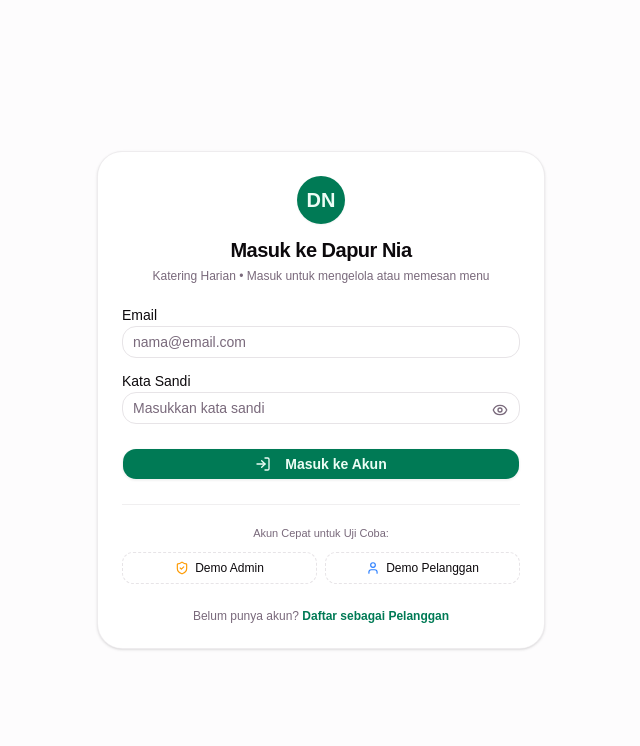
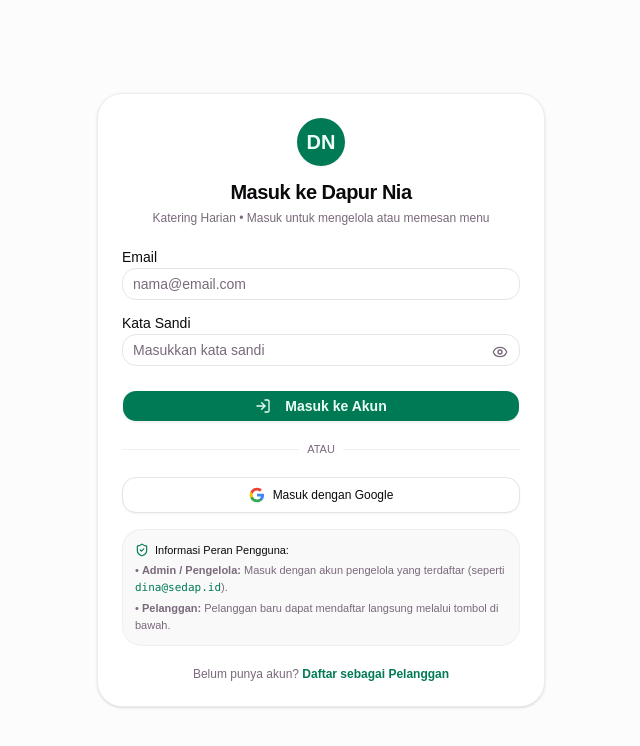
Before and after one commit to rossalivia/dapur-nia, a React (Vite) app: page /login in a window 1280 px wide. Shown: the top 746 px of the page, without its empty margins (319-959 px from the left). Built offline with nearby package versions, Linux system fonts and the light colour scheme; no server answers.

Commit message:
fix(auth): connect real Firebase accounts, remove dummy demo buttons, and add Google login

```diff
--- a/src/features/auth/components/LoginPage.tsx
+++ b/src/features/auth/components/LoginPage.tsx
@@ -4,10 +4,10 @@ import { useAuth } from '../hooks/useAuth';
 import { Button } from '@/components/ui/button';
 import { Input } from '@/components/ui/input';
 import { Label } from '@/components/ui/label';
-import { AlertCircle, LogIn, Loader2, Eye, EyeOff, ShieldCheck, User } from 'lucide-react';
+import { AlertCircle, LogIn, Loader2, Eye, EyeOff, ShieldCheck } from 'lucide-react';
 
 export const LoginPage: React.FC = () => {
-  const { login } = useAuth();
+  const { login, loginGoogle } = useAuth();
   const navigate = useNavigate();
 
   const [email, setEmail] = useState('');
@@ -15,6 +15,7 @@ export const LoginPage: React.FC = () => {
   const [showPassword, setShowPassword] = useState(false);
   const [serverError, setServerError] = useState<string | null>(null);
   const [isSubmitting, setIsSubmitting] = useState(false);
+  const [isGoogleSubmitting, setIsGoogleSubmitting] = useState(false);
 
   const handleSubmit = async (e: React.FormEvent) => {
     e.preventDefault();
@@ -36,10 +37,17 @@ export const LoginPage: React.FC = () => {
     }
   };
 
-  const handleFillDemo = (demoEmail: string, demoPass: string) => {
-    setEmail(demoEmail);
-    setPassword(demoPass);
+  const handleGoogleLogin = async () => {
     setServerError(null);
+    try {
+      setIsGoogleSubmitting(true);
+      await loginGoogle();
+      navigate('/menu', { replace: true });
+    } catch (err: any) {
+      setServerError(err.message || 'Gagal masuk dengan Google.');
+    } finally {
+      setIsGoogleSubmitting(false);
+    }
   };
 
   return (
@@ -73,7 +81,7 @@ export const LoginPage: React.FC = () => {
               placeholder="nama@email.com"
               value={email}
               onChange={(e) => setEmail(e.target.value)}
-              disabled={isSubmitting}
+              disabled={isSubmitting || isGoogleSubmitting}
               className="mt-1"
             />
           </div>
@@ -89,7 +97,7 @@ export const LoginPage: React.FC = () => {
                 placeholder="Masukkan kata sandi"
                 value={password}
                 onChange={(e) => setPassword(e.target.value)}
-                disabled={isSubmitting}
+                disabled={isSubmitting || isGoogleSubmitting}
                 className="pr-10"
               />
               <button
@@ -106,7 +114,7 @@ export const LoginPage: React.FC = () => {
           <Button
             type="submit"
             className="w-full mt-2 font-semibold shadow-xs"
-            disabled={isSubmitting}
+            disabled={isSubmitting || isGoogleSubmitting}
           >
             {isSubmitting ? (
               <>
@@ -122,36 +130,61 @@ export const LoginPage: React.FC = () => {
           </Button>
         </form>
 
-        {/* Demo Fast Fill untuk Uji Coba */}
-        <div className="mt-6 pt-5 border-t border-border/60">
-          <p className="text-[11px] font-medium text-muted-foreground text-center mb-2.5">
-            Akun Cepat untuk Uji Coba:
-          </p>
-          <div className="grid grid-cols-2 gap-2">
-            <Button
-              type="button"
-              variant="outline"
-              size="sm"
-              onClick={() => handleFillDemo('admin@dapurnia.com', 'admin123')}
-              className="text-xs h-8 gap-1.5 border-dashed"
-            >
-              <ShieldCheck className="h-3.5 w-3.5 text-amber-500" />
-              Demo Admin
-            </Button>
-            <Button
-              type="button"
-              variant="outline"
-              size="sm"
-              onClick={() => handleFillDemo('pelanggan@dapurnia.com', 'pelanggan123')}
-              className="text-xs h-8 gap-1.5 border-dashed"
-            >
-              <User className="h-3.5 w-3.5 text-blue-500" />
-              Demo Pelanggan
-            </Button>
+        <div className="relative my-5">
+          <div className="absolute inset-0 flex items-center">
+            <div className="w-full border-t border-border/60"></div>
+          </div>
+          <div className="relative flex justify-center text-xs uppercase">
+            <span className="bg-background px-2 text-muted-foreground text-[11px]">Atau</span>
           </div>
         </div>
 
-        <div className="mt-6 text-center text-xs text-muted-foreground">
+        <Button
+          type="button"
+          variant="outline"
+          onClick={handleGoogleLogin}
+          disabled={isSubmitting || isGoogleSubmitting}
+          className="w-full gap-2 text-xs font-medium h-9 shadow-xs"
+        >
+          {isGoogleSubmitting ? (
+            <Loader2 className="h-4 w-4 animate-spin" />
+          ) : (
+            <svg className="h-4 w-4" viewBox="0 0 24 24">
+              <path
+                fill="#4285F4"
+                d="M22.56 12.25c0-.78-.07-1.53-.2-2.25H12v4.26h5.92c-.26 1.37-1.04 2.53-2.21 3.31v2.77h3.57c2.08-1.92 3.28-4.74 3.28-8.09z"
+              />
+              <path
+                fill="#34A853"
+                d="M12 23c2.97 0 5.46-.98 7.28-2.66l-3.57-2.77c-.98.66-2.23 1.06-3.71 1.06-2.86 0-5.29-1.93-6.16-4.53H2.18v2.84C3.99 20.53 7.7 23 12 23z"
+              />
+              <path
+                fill="#FBBC05"
+                d="M5.84 14.09c-.22-.66-.35-1.36-.35-2.09s.13-1.43.35-2.09V7.06H2.18C1.43 8.55 1 10.22 1 12s.43 3.45 1.18 4.94l2.85-2.22.81-.63z"
+              />
+              <path
+                fill="#EA4335"
+                d="M12 5.38c1.62 0 3.06.56 4.21 1.64l3.15-3.15C17.45 2.09 14.97 1 12 1 7.7 1 3.99 3.47 2.18 7.06l3.66 2.84c.87-2.6 3.3-4.52 6.16-4.52z"
+              />
+            </svg>
+          )}
+          Masuk dengan Google
+        </Button>
+
+        <div className="mt-4 p-3 bg-muted/40 rounded-xl border border-border/50 text-[11px] text-muted-foreground space-y-1">
+          <div className="flex items-center gap-1.5 font-medium text-foreground">
+            <ShieldCheck className="h-3.5 w-3.5 text-primary" />
+            <span>Informasi Peran Pengguna:</span>
+          </div>
+          <p>
+            • <strong>Admin / Pengelola:</strong> Masuk dengan akun pengelola yang terdaftar (seperti <span className="text-primary font-mono">dina@sedap.id</span>).
+          </p>
+          <p>
+            • <strong>Pelanggan:</strong> Pelanggan baru dapat mendaftar langsung melalui tombol di bawah.
+          </p>
+        </div>
+
+        <div className="mt-5 text-center text-xs text-muted-foreground">
           Belum punya akun?{' '}
           <Link to="/register" className="font-semibold text-primary hover:underline">
             Daftar sebagai Pelanggan
--- a/src/features/auth/context/AuthContext.tsx
+++ b/src/features/auth/context/AuthContext.tsx
@@ -1,13 +1,13 @@
 import React, { createContext, useContext, useEffect, useState } from 'react';
 import { User, onAuthStateChanged } from 'firebase/auth';
 import { auth, db } from '@/lib/firebase';
-import { collection, query, where, getDocs } from 'firebase/firestore';
+import { collection, query, where, getDocs, doc, setDoc, serverTimestamp } from 'firebase/firestore';
 import {
   isEmailAdmin,
   loginUser,
+  loginWithGoogle,
   registerPelanggan,
   logoutUser,
-  fetchPelangganProfile,
 } from '../services/authService';
 import { LoginDTO, RegisterPelangganDTO, UserRole } from '../types';
 import { Pelanggan } from '@/types';
@@ -19,6 +19,7 @@ export interface AuthContextType {
   loading: boolean;
   error: string | null;
   login: (dto: LoginDTO) => Promise<void>;
+  loginGoogle: () => Promise<void>;
   register: (dto: RegisterPelangganDTO) => Promise<void>;
   logout: () => Promise<void>;
 }
@@ -41,7 +42,6 @@ export const AuthProvider: React.FC<{ children: React.ReactNode }> = ({ children
           setProfile(null);
         } else {
           setRole('pelanggan');
-          // Cari profil pelanggan berdasarkan email di Firestore
           try {
             if (currentUser.email) {
               const q = query(
@@ -52,6 +52,15 @@ export const AuthProvider: React.FC<{ children: React.ReactNode }> = ({ children
               if (!snap.empty) {
                 const docSnap = snap.docs[0];
                 setProfile({ id: docSnap.id, ...docSnap.data() } as Pelanggan);
+              } else {
+                // Buat profil fallback agar tidak kosong saat login akun bawaan / Google
+                const fallbackProfile: Pelanggan = {
+                  id: currentUser.uid,
+                  nama: currentUser.displayName || currentUser.email.split('@')[0],
+                  no_whatsapp: '0812' + Math.floor(10000000 + Math.random() * 90000000).toString(),
+                  alamat: 'Alamat pengiriman belum diatur',
+                };
+                setProfile(fallbackProfile);
               }
             }
           } catch (e) {
@@ -72,6 +81,16 @@ export const AuthProvider: React.FC<{ children: React.ReactNode }> = ({ children
     setError(null);
     try {
       await loginUser(dto);
+    } catch (err: any) {
+      setError(err.message);
+      throw err;
+    }
+  };
+
+  const loginGoogle = async () => {
+    setError(null);
+    try {
+      await loginWithGoogle();
     } catch (err: any) {
       setError(err.message);
       throw err;
@@ -107,6 +126,7 @@ export const AuthProvider: React.FC<{ children: React.ReactNode }> = ({ children
         loading,
         error,
         login,
+        loginGoogle,
         register,
         logout,
       }}
--- a/src/features/auth/services/authService.ts
+++ b/src/features/auth/services/authService.ts
@@ -1,6 +1,8 @@
 import {
   signInWithEmailAndPassword,
   createUserWithEmailAndPassword,
+  signInWithPopup,
+  GoogleAuthProvider,
   signOut,
   UserCredential,
 } from 'firebase/auth';
@@ -14,7 +16,13 @@ import { auth, db } from '@/lib/firebase';
 import { LoginDTO, RegisterPelangganDTO } from '../types';
 import { Pelanggan } from '@/types';
 
-const DEFAULT_ADMIN_EMAILS = ['admin@dapurnia.com', 'dina@dapurnia.com'];
+const DEFAULT_ADMIN_EMAILS = [
+  'admin@dapurnia.com',
+  'dina@dapurnia.com',
+  'dina@sedap.id',
+  'rossalivia111@gmail.com',
+  'liviaipo20@gmail.com',
+];
 
 export function isEmailAdmin(email?: string | null): boolean {
   if (!email) return false;
@@ -37,6 +45,7 @@ export function formatAuthError(error: any): string {
     case 'auth/invalid-credential':
     case 'auth/user-not-found':
     case 'auth/wrong-password':
+    case 'INVALID_LOGIN_CREDENTIALS':
       return 'Email atau kata sandi yang Anda masukkan salah.';
     case 'auth/email-already-in-use':
       return 'Email ini sudah terdaftar. Silakan gunakan email lain atau masuk ke akun Anda.';
@@ -46,6 +55,8 @@ export function formatAuthError(error: any): string {
       return 'Format alamat email tidak valid.';
     case 'auth/network-request-failed':
       return 'Koneksi internet bermasalah. Periksa jaringan Anda dan coba lagi.';
+    case 'auth/popup-closed-by-user':
+      return 'Proses masuk Google dibatalkan.';
     case 'auth/too-many-requests':
       return 'Terlalu banyak percobaan masuk yang gagal. Silakan coba lagi beberapa saat lagi.';
     default:
@@ -61,16 +72,23 @@ export async function loginUser(dto: LoginDTO): Promise<UserCredential> {
   }
 }
 
+export async function loginWithGoogle(): Promise<UserCredential> {
+  try {
+    const provider = new GoogleAuthProvider();
+    return await signInWithPopup(auth, provider);
+  } catch (err: any) {
+    throw new Error(formatAuthError(err));
+  }
+}
+
 export async function registerPelanggan(
   dto: RegisterPelangganDTO
 ): Promise<{ userCredential: UserCredential; profile: Pelanggan }> {
-  // 1. Validasi awal nomor WhatsApp (08, 10-13 digit)
   const cleanPhone = dto.no_whatsapp.trim();
   if (!/^08\d{8,11}$/.test(cleanPhone)) {
     throw new Error('Nomor WhatsApp harus diawali 08 dan memiliki panjang 10-13 angka.');
   }
 
-  // 2. Buat akun Firebase Authentication
   let userCredential: UserCredential;
   try {
     userCredential = await createUserWithEmailAndPassword(
@@ -82,7 +100,6 @@ export async function registerPelanggan(
     throw new Error(formatAuthError(err));
   }
 
-  // 3. Simpan/sinkronkan data pelanggan ke Firestore
   const pelangganRef = doc(db, 'pelanggan', cleanPhone);
   const pelangganData: Pelanggan = {
     id: cleanPhone,
@@ -98,8 +115,7 @@ export async function registerPelanggan(
       email: dto.email.trim().toLowerCase(),
     });
   } catch (err: any) {
-    console.error('Failed to sync profile to Firestore:', err);
-    // Kita tidak batalkan auth jika Firestore lambat, tapi tetap kembalikan profil lokal
+    console.warn('Gagal menyimpan profil ke Firestore pelanggan:', err);
   }
 
   return { userCredential, profile: pelangganData };
```
Also changed, not shown: 2 other files (tests, documents, lock files or other folders).
